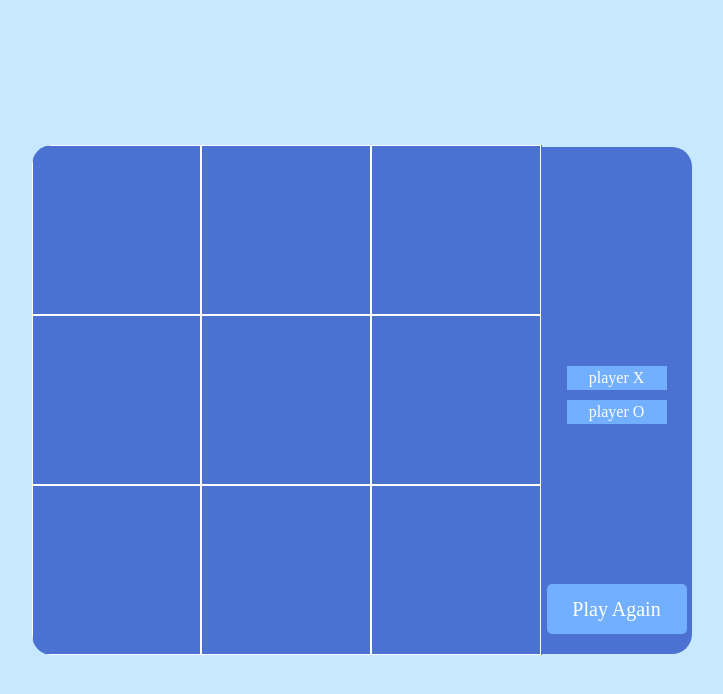
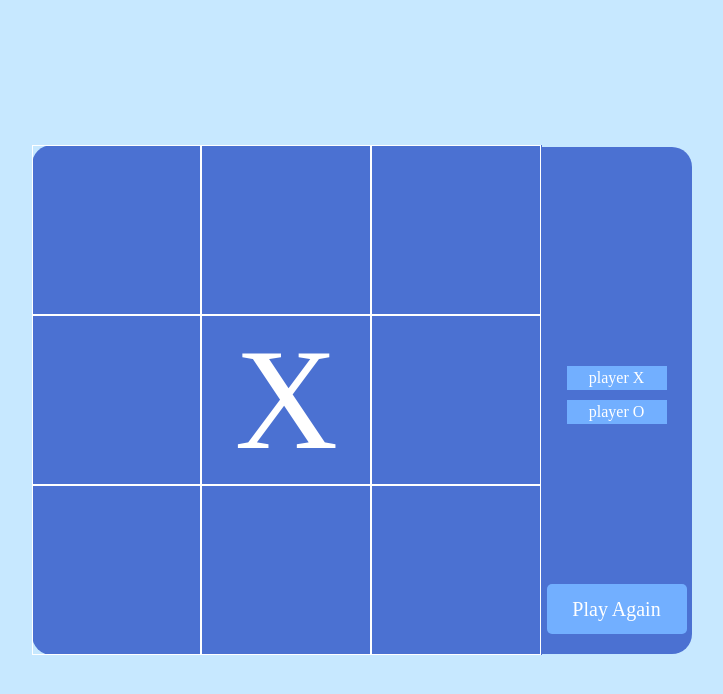
Before and after one commit to vzaporozky/Tic_Tac_Toe, a website built with webpack: page src/index.html in a window 1280 px wide. Both pictures are taken after a click on the element 567 px from the left and 400 px from the top of the page. Shown: the whole page, without its empty margins (281-1004 px from the left). Built offline with nearby package versions, Linux system fonts and the light colour scheme; a web font is replaced by a local one.

Commit message:
start? no

```diff
--- a/package.json
+++ b/package.json
@@ -3,10 +3,10 @@
   "version": "1.0.0",
   "main": "index.js",
   "scripts": {
-    "dev": "cross-env webpack --mode development",
+    "dev": "cross-env NODE-ENV=development webpack --mode development",
     "build": "cross-env webpack --mode production",
-    "watch": "cross-env webpack --mode development --watch",
-    "start": "cross-env webpack-dev-server --mode development --open",
+    "watch": "cross-env NODE-ENV=development webpack --mode development --watch",
+    "start": "cross-env NODE-ENV=development webpack-dev-server --mode development --open",
     "stats": "webpack --json > stats.json && webpack-bundle-analyzer stats.json"
   },
   "browserslist": "> 0.25%, not dead",
--- a/src/css/style.sass
+++ b/src/css/style.sass
@@ -17,9 +17,15 @@ body
     border-top-right-radius: 0
     border-bottom-right-radius: 0
     margin: 5px 0px 5px 5px
-    overflow: auto
+    // overflow: auto
 
     .block
+        display: flex
+        align-items: center
+        justify-content: center
+        color: white
+        font-size: 143px
+        // padding: 40px
         width: 33.333%
         height: 33.333%
         // width: 170px
--- a/src/js/script.ts
+++ b/src/js/script.ts
@@ -7,9 +7,20 @@ let player_o = document.querySelector('.player_o') as HTMLInputElement | null;
 let menu_start = document.querySelector('.menu') as HTMLInputElement | null;
 
 main_block?.addEventListener('click', function (event: any): void {
-    console.log('fdas')
+    let chosen:boolean = false;
+
+    if(!event.target.classList.contains('selected')) {
+        event.target.classList.add('selected');
+        if(chosen == false){
+            event.target.innerHTML = 'O';
+            chosen = true;
+        }
+        if(chosen == true){
+            event.target.innerHTML = 'X';
+            chosen = false;
+        }
+    }
 })
-let fds;
 
 
 /*
@@ -18,7 +29,7 @@ let fds;
     стилизовать с помощью css       +
     ВЫУЧИТЬ TS                      +
 
-    сделать обработчик событий на весь блок (применять делегирование)
+    сделать обработчик событий на весь блок (применять делегирование)               +
     при нажатии на любой блок, туда вставляется Х/O
     сделать булеевую переменную для опеределнеия, что именно будет выводить в блоке X/O
     отображать в правой менющке, кто именно ходит
```
Also changed, not shown: tsconfig.json (+18 -1 lines), dist/index.html (deleted), 4 other files.
